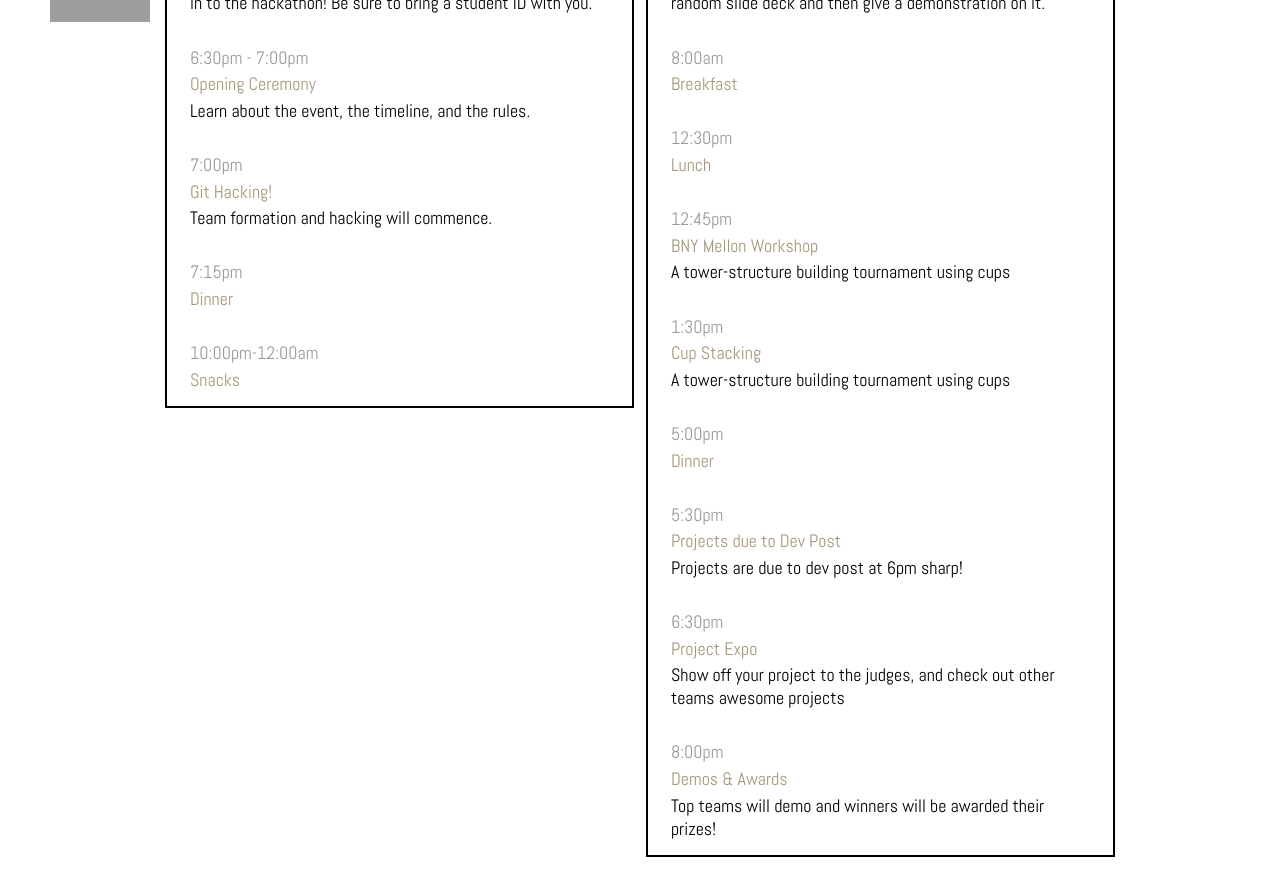
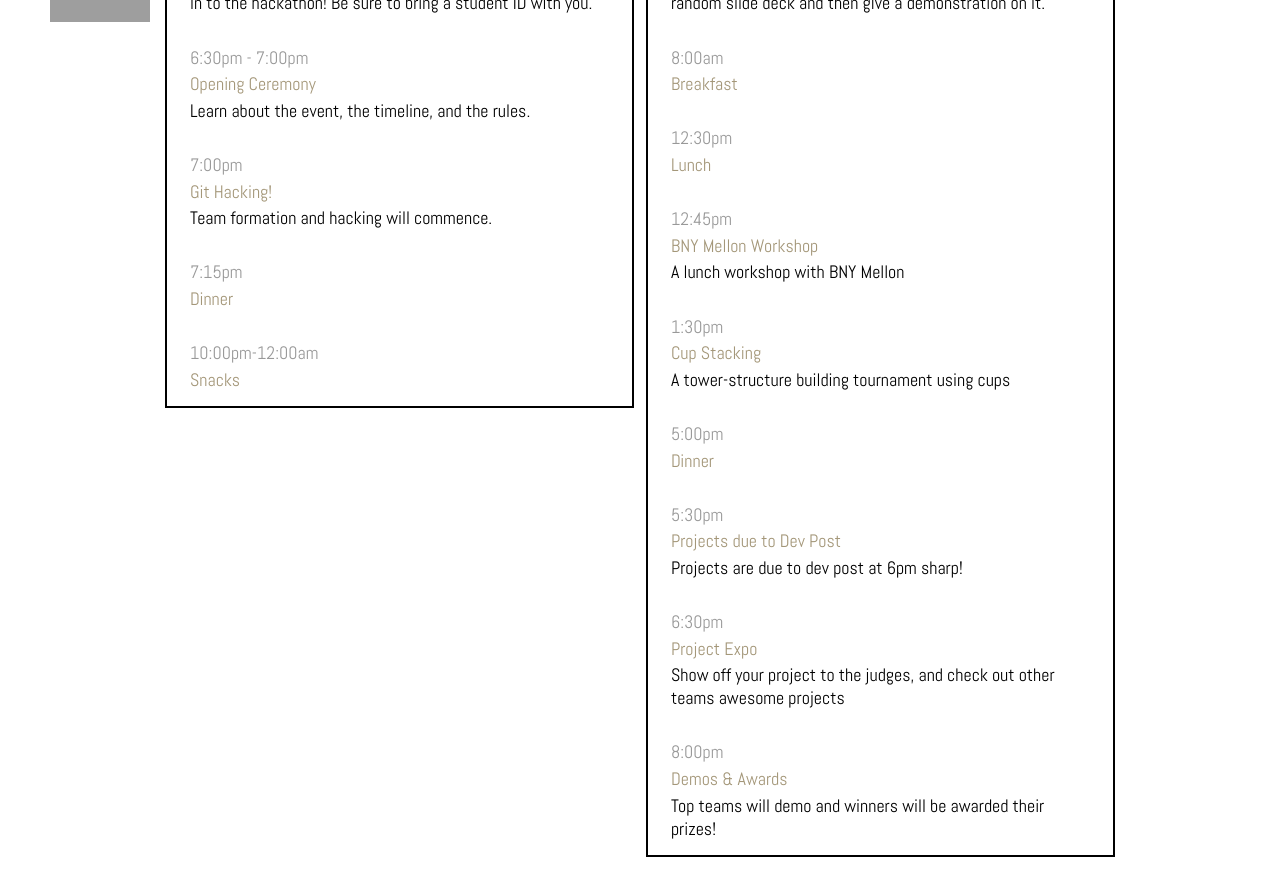
Before and after one commit to SteelHeads/steelhacks.com, a Jekyll site: the page built from index.html, in a window 1280 px wide and 900 px high, scrolled down 1183 px. Shown: the top 896 px of the window. Built offline with Jekyll 4.4.1, drawn with Linux system fonts in a browser that asks for light colours; grey boxes are pictures that could not be loaded.

Commit message:
Adding BNY fix on the schedule

```diff
--- a/_data/events.yml
+++ b/_data/events.yml
@@ -37,7 +37,7 @@
     - time: '12:45pm'
       title: 'BNY Mellon Workshop'
       description: |
-        A tower-structure building tournament using cups
+       A lunch workshop with BNY Mellon
 
     - time: '1:30pm'
       title: 'Cup Stacking'
```
